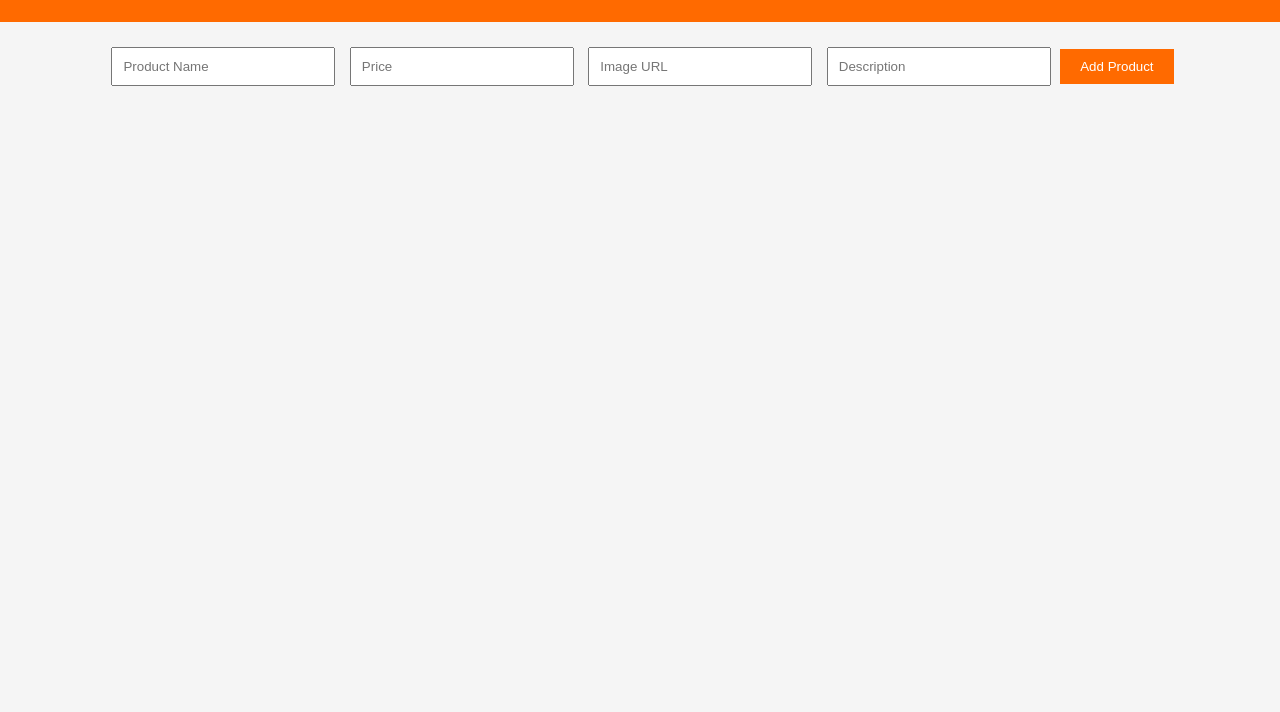
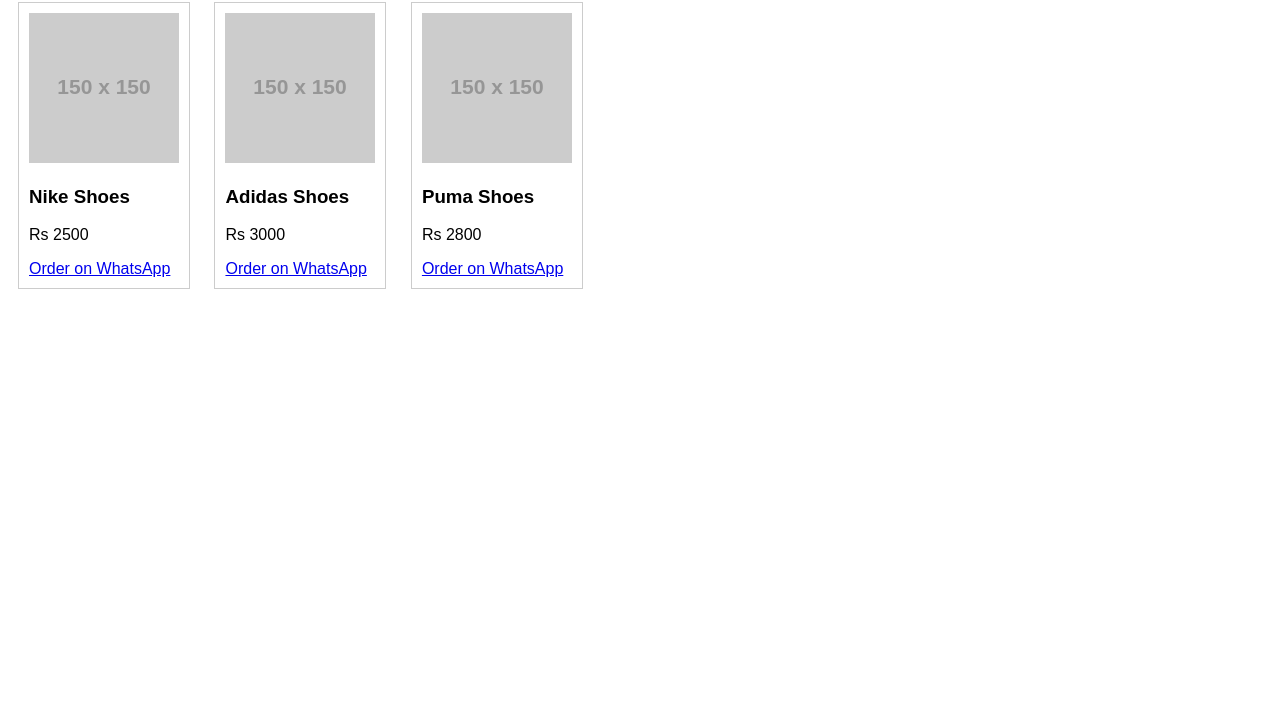
Before and after one commit to aqibali67002-cell/SHOESSTORE4, a website: page index.html in a window 1280 px wide. Shown: the part 88-800 px from the top of the page. Drawn offline with Linux system fonts and the light colour scheme; no server answers; placeholder pictures from the web are drawn by us.

Commit message:
Update index.html

```diff
--- a/index.html
+++ b/index.html
@@ -2,25 +2,48 @@
 <html>
 <head>
   <title>Shoes Store</title>
-  <link rel="stylesheet" href="style.css">
+  <style>
+    body { font-family: Arial; }
+    .product { border:1px solid #ccc; padding:10px; margin:10px; display:inline-block; }
+    img { width:150px; }
+    .admin { display:none; }
+  </style>
 </head>
+
 <body>
 
-<header>
-  <h1>Shoes Store</h1>
-  <a href="cart.html">🛒 Cart</a>
-</header>
+<h1>Shoes Store</h1>
 
-<section class="form">
-  <input id="name" placeholder="Product Name">
-  <input id="price" placeholder="Price">
-  <input id="image" placeholder="Image URL">
-  <input id="desc" placeholder="Description">
-  <button onclick="addProduct()">Add Product</button>
-</section>
+<!-- Products -->
+<div id="products"></div>
 
-<section id="products" class="grid"></section>
+<script>
+let products = [
+  {name:"Nike Shoes", price:2500, img:"https://via.placeholder.com/150"},
+  {name:"Adidas Shoes", price:3000, img:"https://via.placeholder.com/150"},
+  {name:"Puma Shoes", price:2800, img:"https://via.placeholder.com/150"}
+];
 
-<script src="script.js"></script>
+function showProducts(){
+  let container = document.getElementById("products");
+  container.innerHTML = "";
+
+  products.forEach(p=>{
+    container.innerHTML += `
+      <div class="product">
+        <img src="${p.img}">
+        <h3>${p.name}</h3>
+        <p>Rs ${p.price}</p>
+        <a href="https://wa.me/923244504436?text=I want to buy ${p.name}">
+          Order on WhatsApp
+        </a>
+      </div>
+    `;
+  });
+}
+
+showProducts();
+</script>
+
 </body>
 </html>
```
